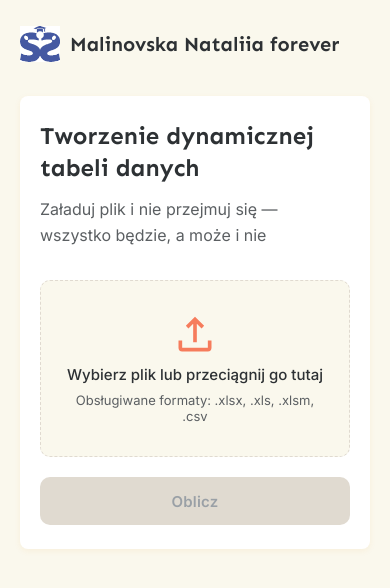
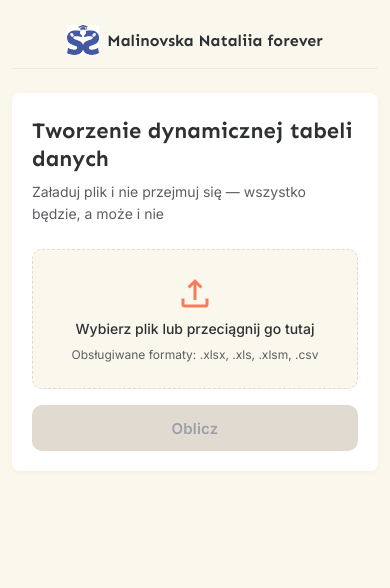
Before and after one commit to zmejchik/successMalin, a Vue app: page / in a window 390 px wide. Shown: the top 588 px of the page. Built offline with nearby package versions, Linux system fonts and the light colour scheme.

Commit message:
mobile adaptive

```diff
--- a/src/App.vue
+++ b/src/App.vue
@@ -37,6 +37,7 @@ import ExcelAverageProcessor from './components/ExcelAverageProcessor.vue'
   display: inline-flex;
   align-items: center;
   gap: 10px;
+  min-width: 0;
 }
 
 .navbar-logo-img {
@@ -51,6 +52,9 @@ import ExcelAverageProcessor from './components/ExcelAverageProcessor.vue'
   font-weight: 700;
   font-size: 20px;
   color: #2d3134;
+  overflow: hidden;
+  text-overflow: ellipsis;
+  white-space: nowrap;
 }
 
 .menu {
@@ -77,13 +81,48 @@ import ExcelAverageProcessor from './components/ExcelAverageProcessor.vue'
   justify-content: center;
 }
 
-@media (max-width: 768px) {
+/* ---------- Планшет (до 900px) ---------- */
+@media (max-width: 900px) {
+  .wrapper {
+    padding: 0 16px;
+    margin: 16px auto 40px;
+  }
+
   .navbar {
-    flex-direction: column;
+    margin-bottom: 40px;
+  }
+}
+
+/* ---------- Мобильные (до 640px) ---------- */
+@media (max-width: 640px) {
+  .wrapper {
+    padding: 0 12px;
+    margin: 12px auto 32px;
+  }
+
+  .navbar {
     height: auto;
-    align-items: flex-start;
-    gap: 16px;
-    margin-bottom: 32px;
+    flex-direction: row;
+    align-items: center;
+    justify-content: center;
+    margin-bottom: 24px;
+    padding: 12px 0;
+    border-bottom: 1px solid #f0ebe2;
+  }
+
+  .navbar-logo {
+    gap: 8px;
+    width: 100%;
+    justify-content: center;
+  }
+
+  .navbar-logo-img {
+    width: 32px;
+    height: 32px;
+  }
+
+  .navbar-logo-text {
+    font-size: 16px;
   }
 
   .menu {
@@ -91,4 +130,14 @@ import ExcelAverageProcessor from './components/ExcelAverageProcessor.vue'
     gap: 20px;
   }
 }
+
+/* ---------- Очень узкие экраны (до 380px) ---------- */
+@media (max-width: 380px) {
+  .navbar-logo-text {
+    font-size: 14px;
+    white-space: normal;
+    text-align: center;
+    line-height: 1.2;
+  }
+}
 </style>
--- a/src/components/ExcelAverageProcessor.vue
+++ b/src/components/ExcelAverageProcessor.vue
@@ -86,14 +86,12 @@ const STYLE_HEADER_DEFAULT = {
   alignment: { textRotation: 90, vertical: 'bottom', horizontal: 'center' },
 }
 
-// ★ Вертикальные заголовки (детальные — жёлтые)
 const STYLE_HEADER_YELLOW = {
   font: { bold: true, sz: 12 },
   fill: YELLOW,
   alignment: { textRotation: 90, vertical: 'bottom', horizontal: 'center' },
 }
 
-// ★ Вертикальные заголовки (средние — зелёные)
 const STYLE_HEADER_GREEN = {
   font: { bold: true, sz: 12 },
   fill: GREEN,
@@ -395,6 +393,7 @@ export default {
   line-height: 40px;
   color: #2d3134;
   margin: 0 0 12px;
+  word-wrap: break-word;
 }
 
 .card-subtitle {
@@ -427,6 +426,7 @@ export default {
   cursor: pointer;
   text-align: center;
   transition: background 0.2s ease, border-color 0.2s ease;
+  min-height: 160px;
 }
 
 .drop-zone:hover {
@@ -454,6 +454,9 @@ export default {
 
 .drop-zone__icon {
   opacity: 0.9;
+  width: 44px;
+  height: 44px;
+  flex-shrink: 0;
 }
 
 .drop-zone__title {
@@ -478,6 +481,7 @@ export default {
   display: flex;
   gap: 12px;
   align-items: center;
+  flex-wrap: wrap;
 }
 
 .btn {
@@ -491,12 +495,15 @@ export default {
   letter-spacing: 0.2px;
   cursor: pointer;
   transition: background 0.2s ease, box-shadow 0.2s ease, color 0.2s ease;
+  -webkit-tap-highlight-color: transparent;
 }
 
 .btn--primary {
   background-color: #f66f4d;
   color: #ffffff;
   box-shadow: 0px 4px 12px rgba(246, 111, 77, 0.25);
+  flex: 1 1 auto;
+  min-width: 180px;
 }
 
 .btn--primary:hover:not(:disabled) {
@@ -515,6 +522,7 @@ export default {
   background: transparent;
   color: #2e476b;
   padding: 0 16px;
+  flex: 0 0 auto;
 }
 
 .btn--text:hover {
@@ -532,6 +540,7 @@ export default {
   background-color: #e6f4ea;
   color: #137333;
   border: 1px solid #ceead6;
+  word-wrap: break-word;
 }
 
 .snackbar--error {
@@ -540,25 +549,97 @@ export default {
   border-color: #f6aea9;
 }
 
-/* ---------- Адаптив ---------- */
+/* ---------- Планшет (до 900px) ---------- */
+@media (max-width: 900px) {
+  .card {
+    padding: 32px 28px 26px;
+  }
+
+  .card-title {
+    font-size: 26px;
+    line-height: 34px;
+  }
+}
+
+/* ---------- Мобильные (до 640px) ---------- */
 @media (max-width: 640px) {
   .card {
-    padding: 24px 20px;
+    padding: 24px 20px 20px;
     border-radius: 8px;
   }
 
   .card-title {
-    font-size: 24px;
-    line-height: 32px;
+    font-size: 22px;
+    line-height: 28px;
+    margin-bottom: 8px;
+  }
+
+  .card-subtitle {
+    font-size: 14px;
+    line-height: 22px;
+    margin-bottom: 24px;
+  }
+
+  .uploader {
+    gap: 16px;
+  }
+
+  .drop-zone {
+    padding: 24px 16px;
+    min-height: 140px;
+  }
+
+  .drop-zone__icon {
+    width: 36px;
+    height: 36px;
+  }
+
+  .drop-zone__title {
+    font-size: 14px;
+    white-space: normal;
+    line-height: 1.35;
+  }
+
+  .drop-zone__hint {
+    font-size: 12px;
   }
 
   .actions {
     flex-direction: column;
     align-items: stretch;
+    gap: 10px;
+  }
+
+  .btn {
+    width: 100%;
+    height: 46px;
+    padding: 0 16px;
+    min-width: 0;
   }
 
   .btn--text {
     height: 40px;
   }
+
+  .snackbar {
+    font-size: 13px;
+    padding: 12px 14px;
+  }
+}
+
+/* ---------- Очень узкие экраны (до 380px) ---------- */
+@media (max-width: 380px) {
+  .card {
+    padding: 20px 16px 16px;
+  }
+
+  .card-title {
+    font-size: 19px;
+    line-height: 25px;
+  }
+
+  .drop-zone {
+    padding: 20px 12px;
+  }
 }
 </style>
```
Also changed, not shown: public/logo.jpg (deleted).
